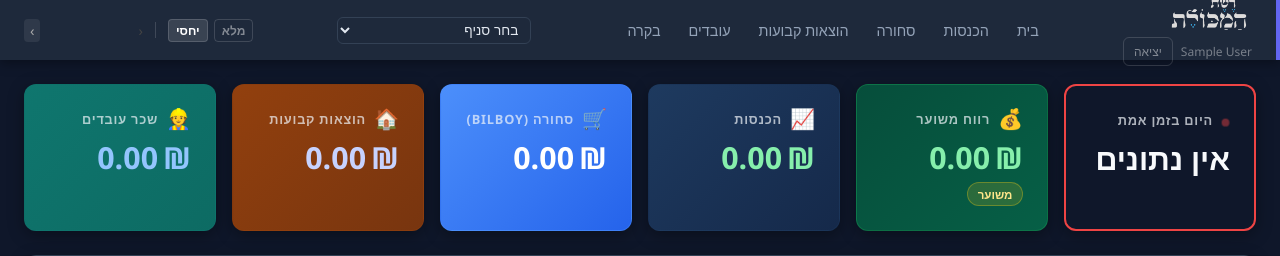
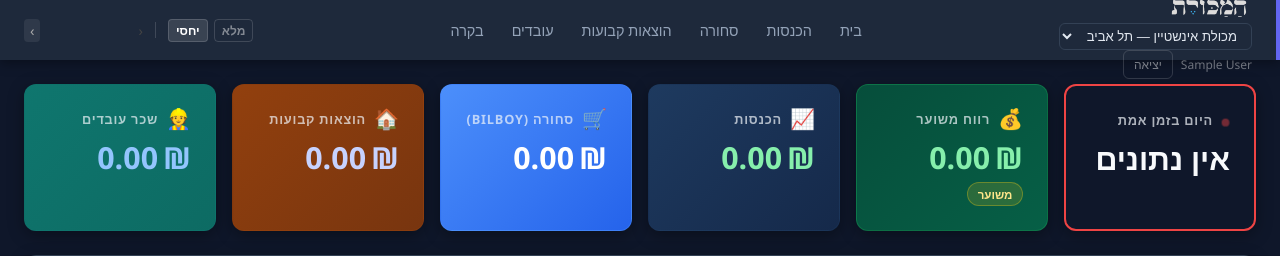
Before and after one commit to RoeiAmsalem/MakoletChain, a Flask app: template templates/index.html in a window 1280 px wide. Shown: the top 256 px of the page. Run offline with Flask 3, Linux system fonts and the light colour scheme; the template is opened without the code that fills it, so the values that code supplies are empty; the visitor is signed in with stand-in values (Sample User, id 1); data comes from the database, SQL or seed files in the repository.

Commit message:
fix: navbar branch switcher position, profitability bar visibility, branch 126 city חיפה
Co-Authored-By: Claude Opus 4.6 <noreply@anthropic.com>

```diff
--- a/templates/base.html
+++ b/templates/base.html
@@ -17,6 +17,10 @@
                  style="height:42px; width:auto; object-fit:contain; filter:invert(1) hue-rotate(180deg);">
             <span class="store-name">{{ branch_name }}</span>
         </a>
+        {% if session.get('user_role') == 'admin' %}
+        <select id="branch-select" onchange="switchBranch(this.value)" style="background:#1e293b; color:#e2e8f0; border:1px solid #334155; border-radius:6px; padding:4px 10px; font-size:0.82rem; cursor:pointer; max-width:200px;">
+        </select>
+        {% endif %}
         <div style="display:flex; align-items:center; gap:8px;">
             <span style="font-size:12px; color:rgba(255,255,255,0.4);">{{ session.get('user_name', '') }}</span>
             <a href="/logout" style="font-size:12px; color:rgba(255,255,255,0.45); text-decoration:none; padding:5px 10px; border:1px solid rgba(255,255,255,0.15); border-radius:6px; transition:all 0.2s;" onmouseover="this.style.color='rgba(255,255,255,0.8)'" onmouseout="this.style.color='rgba(255,255,255,0.45)'">יציאה</a>
@@ -35,13 +39,6 @@
             {% endif %}
         </ul>
     </nav>
-    {% if session.get('user_role') == 'admin' %}
-    <div class="branch-switcher" id="branch-switcher" style="padding:4px 12px;">
-      <select id="branch-select" onchange="switchBranch(this.value)" style="background:#1e293b; color:#e2e8f0; border:1px solid #334155; border-radius:6px; padding:4px 8px; font-size:0.85rem; cursor:pointer">
-        <option value="">בחר סניף</option>
-      </select>
-    </div>
-    {% endif %}
     <div class="navbar-end">
         <div style="display:flex; align-items:center; gap:6px; font-size:0.9rem; direction:ltr;">
             <a href="?month={{ prev_month }}" style="color:#aaa; text-decoration:none; padding:2px 6px; border-radius:4px; background:rgba(255,255,255,0.08);">‹</a>
--- a/templates/index.html
+++ b/templates/index.html
@@ -33,7 +33,7 @@
           <div style="display:flex; justify-content:space-between; font-size:0.8rem; color:#86efac; margin-bottom:4px">
             <span id="profit-pct-label">ריווחיות: 0%</span>
           </div>
-          <div style="background:#1e3a2f; border-radius:6px; height:8px; width:100%; overflow:hidden">
+          <div style="background:#1e293b; border-radius:6px; height:10px; width:100%; overflow:hidden">
             <div id="profit-bar-fill" style="height:100%; background:#22c55e; border-radius:6px; width:0%; transition:width 0.5s"></div>
           </div>
           <div id="profit-month-sub" style="font-size:0.72rem; color:#64748b; margin-top:5px; text-align:center"></div>
@@ -152,9 +152,11 @@ async function loadSummary() {
         const income = d.income || 0;
         const profitBarWrap = document.getElementById('profit-bar-wrap');
         if (income > 0) {
-            const profitability = (profitVal / income * 100).toFixed(1);
-            document.getElementById('profit-pct-label').textContent = 'ריווחיות: ' + profitability + '%';
-            document.getElementById('profit-bar-fill').style.width = Math.max(0, Math.min(100, profitability)) + '%';
+            const pct = parseFloat(((profitVal / income) * 100).toFixed(1));
+            document.getElementById('profit-pct-label').textContent = 'ריווחיות: ' + pct + '%';
+            const fillEl = document.getElementById('profit-bar-fill');
+            fillEl.style.width = Math.max(Math.abs(pct), 2) + '%';
+            fillEl.style.background = pct >= 0 ? '#22c55e' : '#ef4444';
             const now = new Date();
             const dayOfMonth = now.getDate();
             const daysInMonth = new Date(now.getFullYear(), now.getMonth() + 1, 0).getDate();
```
